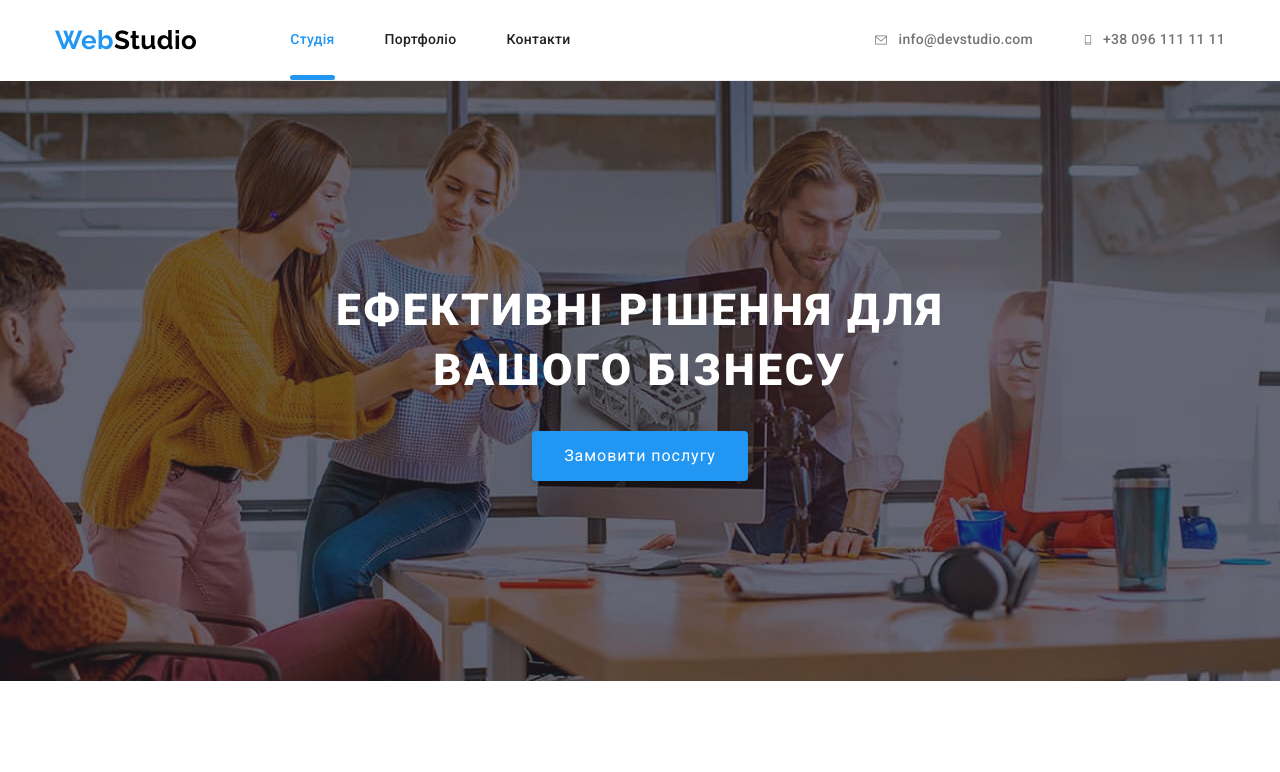
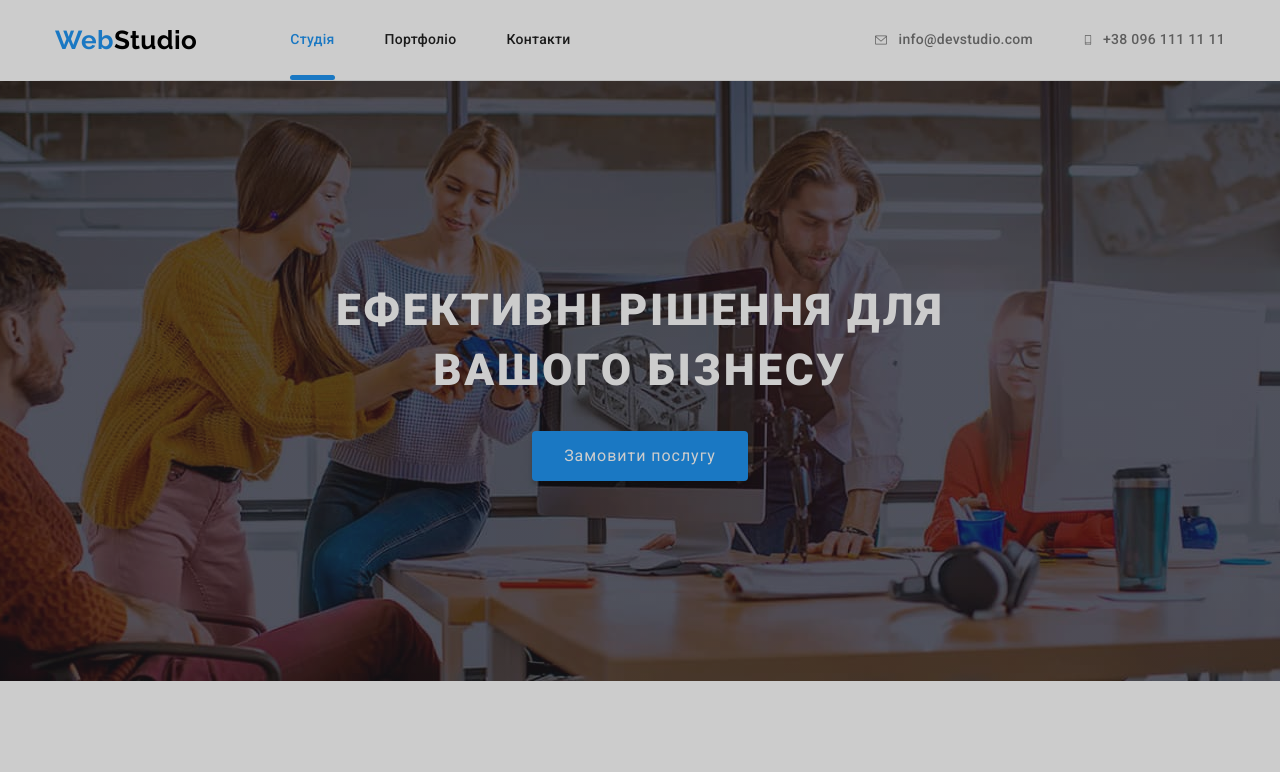
Before and after one commit to Litinskiy/goit-markup-hw-05, a plain HTML site: page index.html in a window 1280 px wide. Both pictures are taken after a click on the button "Замовити послугу". Shown: the top 772 px of the page. Drawn offline with nearby package versions, Linux system fonts and the light colour scheme.

Commit message:
Homework5
Corrected mistake with data-background

```diff
--- a/index.html
+++ b/index.html
@@ -377,7 +377,7 @@
 
     </footer>
 
-    <div class="backdrop is-hidden data-backdrop">
+    <div class="backdrop is-hidden" data-backdrop>
         <div class="modal">
         <button class="modal-btn" data-modal-close>
             <svg class="icon" width="15" height="15">
```
